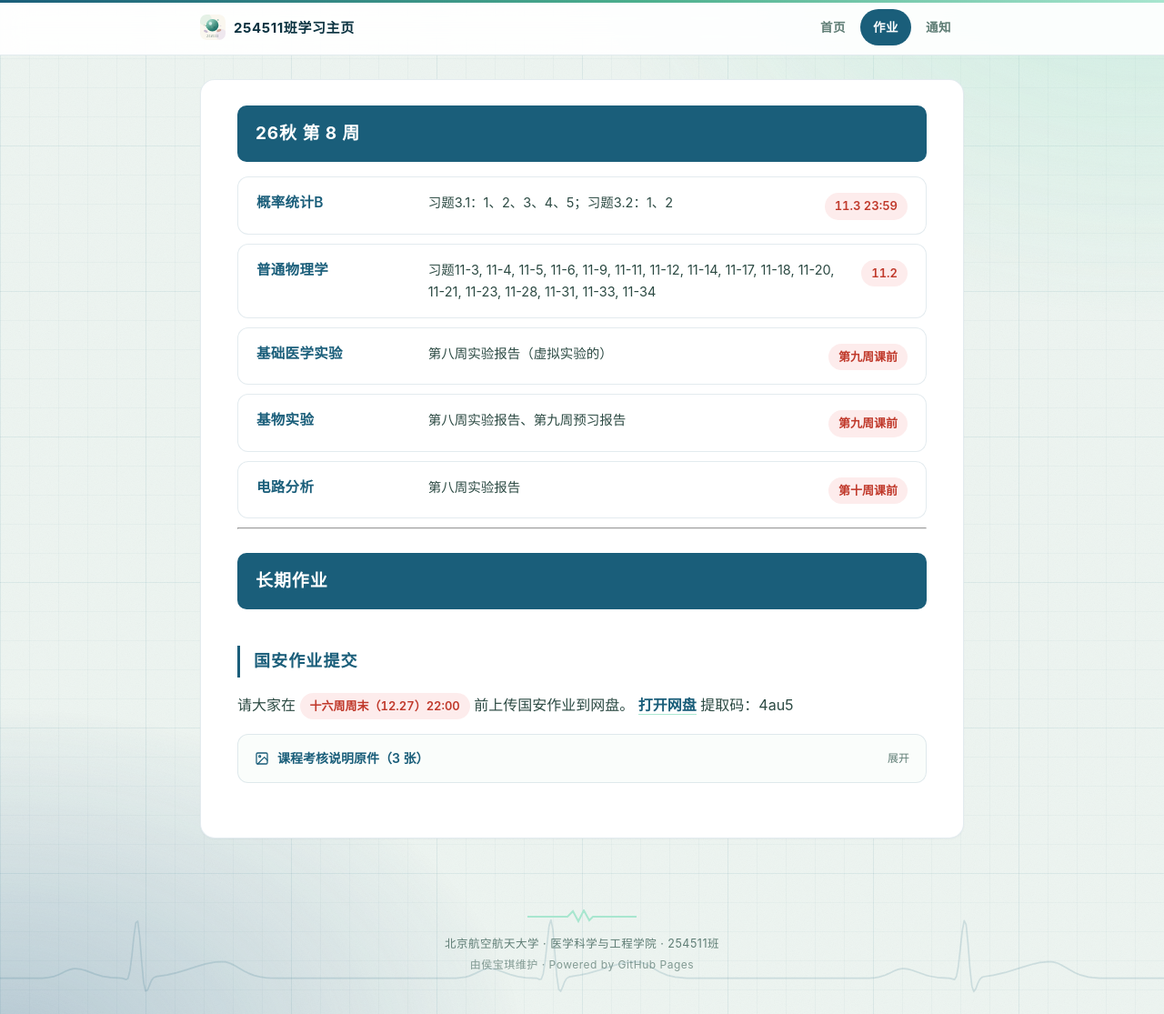
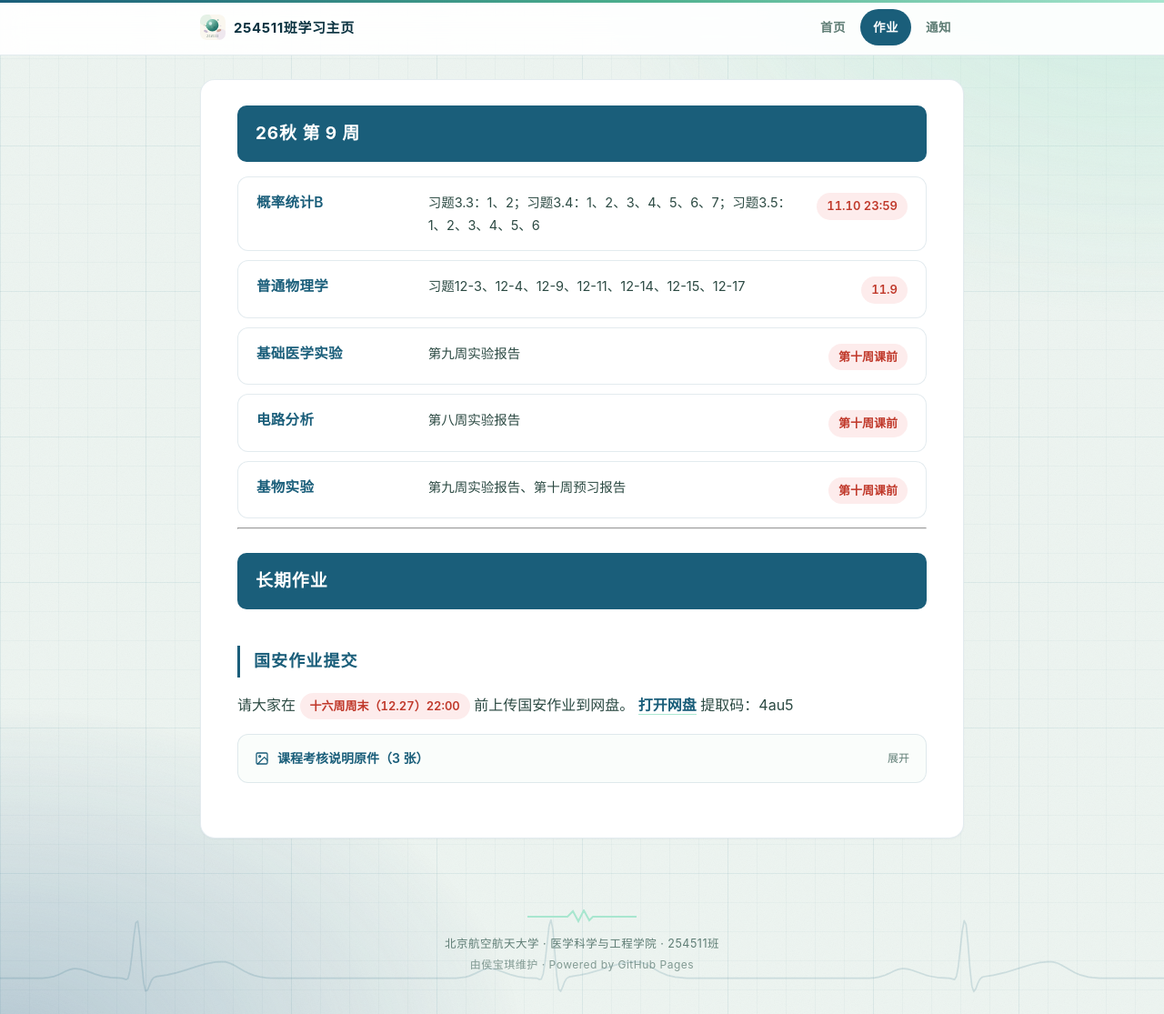
Before and after one commit to BertAGT/254511-Notifications, a Jekyll site: the page built from homework.md, in a window 1280 px wide and 1115 px high. Shown: the whole window at 91% size. Built offline with Jekyll 4.4.1, drawn with Linux system fonts in a browser that asks for light colours.

Commit message:
📦 自动发布：Week 9

```diff
--- a/homework.md
+++ b/homework.md
@@ -6,15 +6,15 @@ nav: homework
 
 <!-- ROBOT:WEEKLY:START 机器人管理区：每周作业只保留最新一周，旧周会被自动替换掉 -->
 
-# 📅 26秋 第 8 周
+# 📅 26秋 第 9 周
 
 | 科目 | 作业内容 | 截止时间 |
 |------|----------|----------|
-| 概率统计B | 习题3.1：1、2、3、4、5；习题3.2：1、2 | <span class="deadline">11.3 23:59</span> |
-| 普通物理学 | 习题11-3, 11-4, 11-5, 11-6, 11-9, 11-11, 11-12, 11-14, 11-17, 11-18, 11-20, 11-21, 11-23, 11-28, 11-31, 11-33, 11-34 | <span class="deadline">11.2</span> |
-| 基础医学实验 | 第八周实验报告（虚拟实验的） | <span class="deadline">第九周课前</span> |
-| 基物实验 | 第八周实验报告、第九周预习报告 | <span class="deadline">第九周课前</span> |
+| 概率统计B | 习题3.3：1、2；习题3.4：1、2、3、4、5、6、7；习题3.5：1、2、3、4、5、6 | <span class="deadline">11.10 23:59</span> |
+| 普通物理学 | 习题12-3、12-4、12-9、12-11、12-14、12-15、12-17 | <span class="deadline">11.9</span> |
+| 基础医学实验 | 第九周实验报告 | <span class="deadline">第十周课前</span> |
 | 电路分析 | 第八周实验报告 | <span class="deadline">第十周课前</span> |
+| 基物实验 | 第九周实验报告、第十周预习报告 | <span class="deadline">第十周课前</span> |
 
 ---
 
```
Also changed, not shown: index.md (+2 -0 lines).
